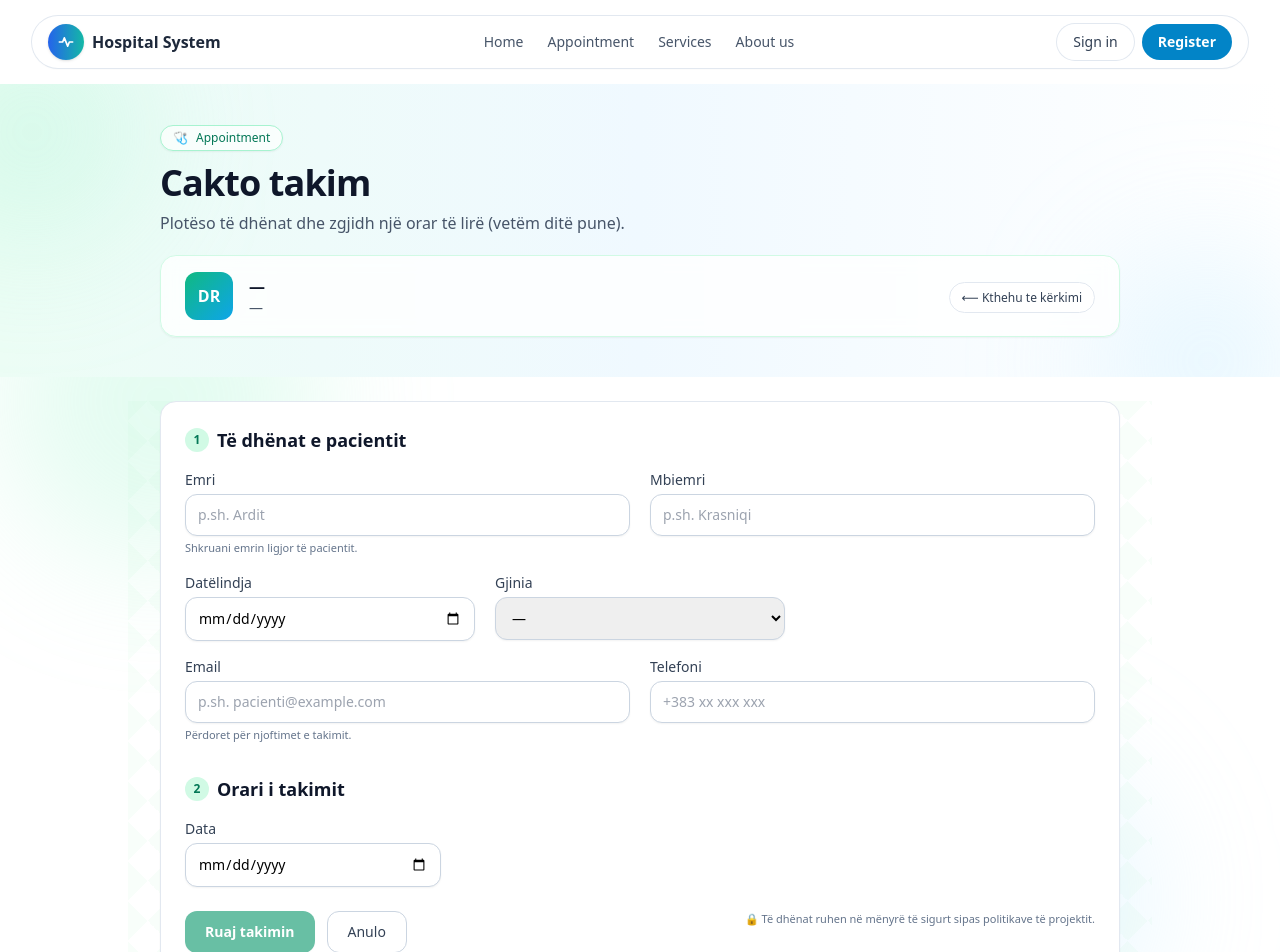
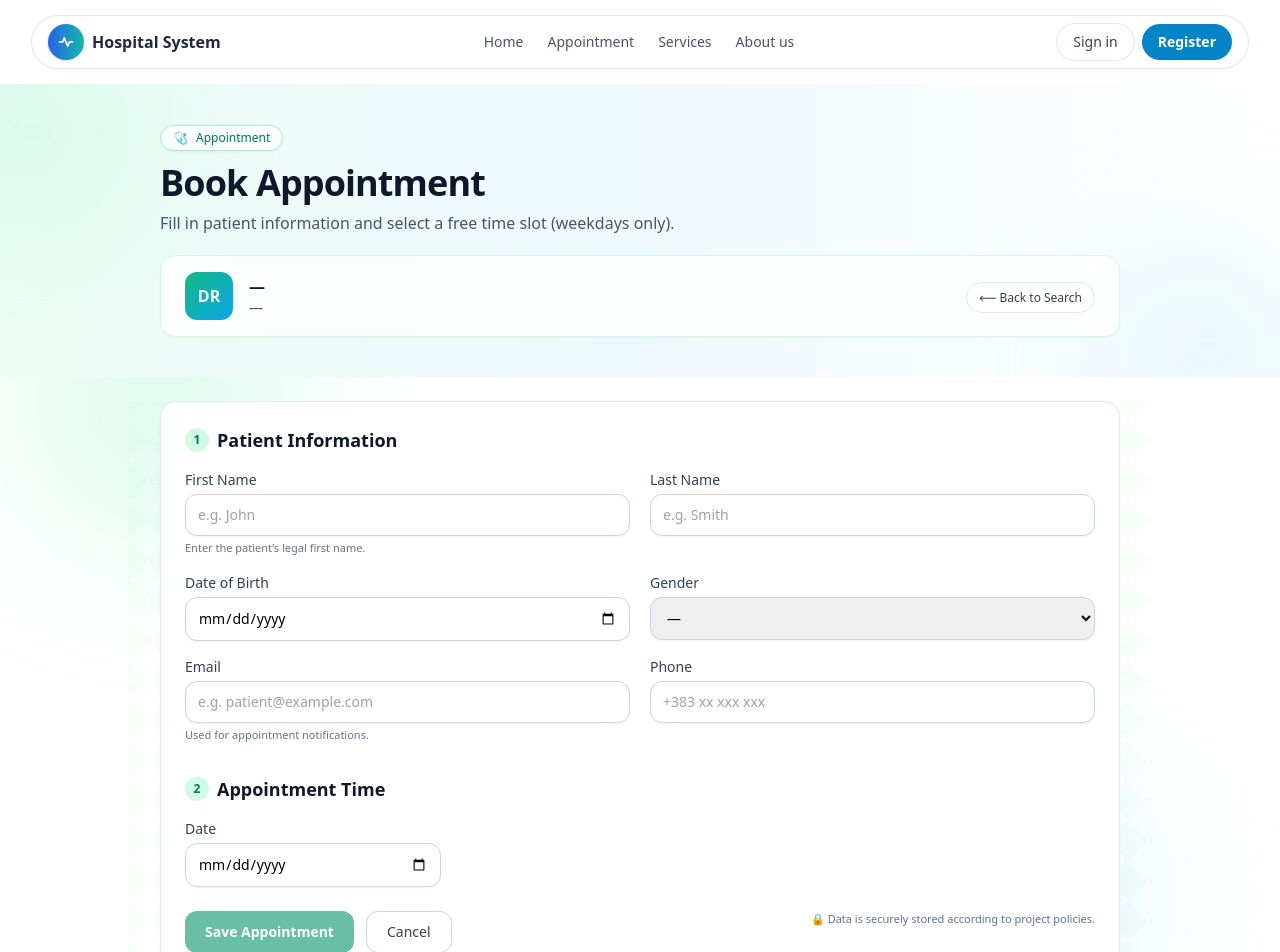
Before and after one commit to BlendFetahu/hospital-system, a React (Vite) app in the folder client/: page /appointments/new in a window 1280 px wide. Shown: the top 952 px of the page. Built offline with nearby package versions, Linux system fonts and the light colour scheme.

Commit message:
Ndryshime te disa detajeve në AppointmentNew

```diff
--- a/client/src/pages/AppointmentNew.jsx
+++ b/client/src/pages/AppointmentNew.jsx
@@ -9,7 +9,7 @@ function initials(name) {
   return parts.map((p) => p[0]?.toUpperCase() || "").join("") || "DR";
 }
 
-// 16 slote 30-min nga 08:00–16:00 (08:00, 08:30, …, 15:30)
+// 16 slots, 30-min each, from 08:00–16:00 (08:00, 08:30, …, 15:30)
 const ALL_SLOTS = (() => {
   const out = [];
   for (let h = 8; h < 16; h++) {
@@ -57,11 +57,11 @@ export default function AppointmentNew() {
       .then((res) => {
         const item = res.data?.item || null;
         setDoctor(item);
-        if (!item) setDocErr("Doktori nuk u gjet.");
+        if (!item) setDocErr("Doctor not found.");
       })
       .catch(() => {
         setDoctor(null);
-        setDocErr("S'mora të dhënat e doktorit.");
+        setDocErr("Could not fetch doctor data.");
       })
       .finally(() => setDocLoading(false));
   }, [doctorId]);
@@ -80,9 +80,9 @@ export default function AppointmentNew() {
   }, [firstName, lastName]);
 
   // schedule
-  const [date, setDate] = useState("");                // "YYYY-MM-DD"
-  const [booked, setBooked] = useState([]);            // ["08:30","09:00",...]
-  const [selectedTime, setSelectedTime] = useState(""); // "HH:mm"
+  const [date, setDate] = useState("");
+  const [booked, setBooked] = useState([]);
+  const [selectedTime, setSelectedTime] = useState("");
 
   const availableSlots = useMemo(
     () => ALL_SLOTS.filter((t) => !booked.includes(t)),
@@ -94,7 +94,7 @@ export default function AppointmentNew() {
   const [err, setErr] = useState("");
   const [ok, setOk] = useState("");
 
-  // kur ndryshon data/doctor: rifresko slotet e zëna; mos kërko fare në vikend
+  // when doctor/date changes: refresh booked slots; skip weekends
   useEffect(() => {
     setSelectedTime("");
     if (!doctorId || !date || isWeekend(date)) {
@@ -123,7 +123,6 @@ export default function AppointmentNew() {
     setErr("");
     setOk("");
 
-    // siguria në frontend (pa mesazhe për vikend – thjesht mos lejo submit)
     if (!canSubmit) return;
 
     setSubmitting(true);
@@ -133,7 +132,7 @@ export default function AppointmentNew() {
       const payload = {
         doctor_id: Number(doctorId),
         scheduled_at: scheduled,
-        reason: null, // mund ta kthesh në input nëse do
+        reason: null,
         patient: {
           first_name: firstName || null,
           last_name: lastName || null,
@@ -146,12 +145,12 @@ export default function AppointmentNew() {
       };
 
       await api.post("/appointments", payload);
-      setOk("Takimi u regjistrua me sukses.");
+      setOk("Appointment saved successfully.");
       navigate("/search");
     } catch (e) {
       const s = e?.response?.status;
-      if (s === 409) setErr("Ky orar është i zënë për këtë doktor. Zgjidh një orar tjetër.");
-      else setErr(e?.response?.data?.message || "Nuk u ruajt takimi. Kontrollo fushat ose provo përsëri.");
+      if (s === 409) setErr("This time is already booked for this doctor. Please select another slot.");
+      else setErr(e?.response?.data?.message || "Could not save appointment. Please check fields or try again.");
     } finally {
       setSubmitting(false);
     }
@@ -171,13 +170,13 @@ export default function AppointmentNew() {
           </div>
 
           <h1 className="mt-3 text-3xl sm:text-4xl font-extrabold tracking-tight text-slate-900">
-            Cakto takim
+            Book Appointment
           </h1>
           <p className="mt-2 text-slate-600">
-            {docLoading ? "Po ngarkoj të dhënat e doktorit…" : "Plotëso të dhënat dhe zgjidh një orar të lirë (vetëm ditë pune)."}
+            {docLoading ? "Loading doctor data…" : "Fill in patient information and select a free time slot (weekdays only)."}
           </p>
 
-          {/* info card e doktorit */}
+          {/* Doctor info card */}
           <div className="mt-5 rounded-2xl border border-emerald-100 bg-white/80 backdrop-blur px-4 py-4 sm:px-6 shadow-sm">
             <div className="flex items-center gap-4">
               <div className="grid h-12 w-12 place-items-center rounded-xl bg-gradient-to-br from-emerald-500 to-sky-500 text-white font-bold">
@@ -197,7 +196,7 @@ export default function AppointmentNew() {
                   to="/search"
                   className="rounded-full border border-slate-200 bg-white px-3 py-1.5 text-xs text-slate-700 hover:bg-slate-50"
                 >
-                  ⟵ Kthehu te kërkimi
+                  ⟵ Back to Search
                 </Link>
               </div>
             </div>
@@ -206,9 +205,9 @@ export default function AppointmentNew() {
         </div>
       </section>
 
-      {/* FORMA */}
+      {/* FORM */}
       <section className="relative mx-auto max-w-5xl px-4 sm:px-6 lg:px-8 pb-16">
-        {/* dekor */}
+        {/* decoration */}
         <div className="pointer-events-none absolute inset-0 -z-10">
           <div className="absolute inset-0 bg-[linear-gradient(135deg,#f0fdf4_25%,transparent_25%),linear-gradient(225deg,#f0fdf4_25%,transparent_25%),linear-gradient(45deg,#f0fdf4_25%,transparent_25%),linear-gradient(315deg,#f0fdf4_25%,#ffffff_25%)] bg-[length:40px_40px] opacity-40" />
           <div className="absolute -top-40 -left-32 h-80 w-80 rounded-full bg-emerald-200/30 blur-3xl" />
@@ -230,44 +229,44 @@ export default function AppointmentNew() {
           onSubmit={onSubmit}
           className="mt-6 rounded-2xl border border-slate-200 bg-white p-6 shadow-sm"
         >
-          {/* 1) Të dhënat e pacientit */}
+          {/* 1) Patient Information */}
           <div className="flex items-center gap-2">
             <span className="inline-flex h-6 w-6 items-center justify-center rounded-full bg-emerald-100 text-emerald-700 text-xs font-semibold">
               1
             </span>
-            <h2 className="text-lg font-semibold text-slate-900">Të dhënat e pacientit</h2>
+            <h2 className="text-lg font-semibold text-slate-900">Patient Information</h2>
           </div>
 
           <div className="mt-4 grid grid-cols-1 sm:grid-cols-2 gap-5">
             <div>
-              <label className="block text-sm font-medium text-slate-700">Emri</label>
+              <label className="block text-sm font-medium text-slate-700">First Name</label>
               <input
                 type="text"
                 value={firstName}
                 onChange={(e) => setFirstName(e.target.value)}
                 className="mt-1 w-full rounded-xl border border-slate-300 px-3 py-2.5 text-sm shadow-sm focus:border-emerald-500 focus:ring focus:ring-emerald-200"
-                placeholder="p.sh. Ardit"
+                placeholder="e.g. John"
                 required
               />
-              <p className="mt-1 text-[11px] text-slate-500">Shkruani emrin ligjor të pacientit.</p>
+              <p className="mt-1 text-[11px] text-slate-500">Enter the patient’s legal first name.</p>
             </div>
 
             <div>
-              <label className="block text-sm font-medium text-slate-700">Mbiemri</label>
+              <label className="block text-sm font-medium text-slate-700">Last Name</label>
               <input
                 type="text"
                 value={lastName}
                 onChange={(e) => setLastName(e.target.value)}
                 className="mt-1 w-full rounded-xl border border-slate-300 px-3 py-2.5 text-sm shadow-sm focus:border-emerald-500 focus:ring focus:ring-emerald-200"
-                placeholder="p.sh. Krasniqi"
+                placeholder="e.g. Smith"
                 required
               />
             </div>
           </div>
 
-          <div className="mt-4 grid grid-cols-1 sm:grid-cols-3 gap-5">
+          <div className="mt-4 grid grid-cols-1 sm:grid-cols-2 gap-5">
             <div>
-              <label className="block text-sm font-medium text-slate-700">Datëlindja</label>
+              <label className="block text-sm font-medium text-slate-700">Date of Birth</label>
               <input
                 type="date"
                 value={dob}
@@ -277,15 +276,15 @@ export default function AppointmentNew() {
             </div>
 
             <div>
-              <label className="block text-sm font-medium text-slate-700">Gjinia</label>
+              <label className="block text-sm font-medium text-slate-700">Gender</label>
               <select
                 value={gender}
                 onChange={(e) => setGender(e.target.value)}
                 className="mt-1 w-full rounded-xl border border-slate-300 px-3 py-2.5 text-sm shadow-sm focus:border-emerald-500 focus:ring focus:ring-emerald-200"
               >
                 <option value="">—</option>
-                <option value="Male">Mashkull</option>
-                <option value="Female">Femër</option>
+                <option value="Male">Male</option>
+                <option value="Female">Female</option>
               </select>
             </div>
           </div>
@@ -298,13 +297,13 @@ export default function AppointmentNew() {
                 value={email}
                 onChange={(e) => setEmail(e.target.value)}
                 className="mt-1 w-full rounded-xl border border-slate-300 px-3 py-2.5 text-sm shadow-sm focus:border-emerald-500 focus:ring focus:ring-emerald-200"
-                placeholder="p.sh. pacienti@example.com"
+                placeholder="e.g. patient@example.com"
               />
-              <p className="mt-1 text-[11px] text-slate-500">Përdoret për njoftimet e takimit.</p>
+              <p className="mt-1 text-[11px] text-slate-500">Used for appointment notifications.</p>
             </div>
 
             <div>
-              <label className="block text-sm font-medium text-slate-700">Telefoni</label>
+              <label className="block text-sm font-medium text-slate-700">Phone</label>
               <input
                 type="tel"
                 value={phone}
@@ -317,21 +316,20 @@ export default function AppointmentNew() {
 
           {fullName && (
             <p className="mt-3 text-xs text-slate-500">
-              Emri i plotë që do ruhet: <b>{fullName}</b>
+              Full name to be saved: <b>{fullName}</b>
             </p>
           )}
 
-          {/* 2) Orari i takimit */}
+          {/* 2) Appointment Time */}
           <div className="mt-8 flex items-center gap-2">
             <span className="inline-flex h-6 w-6 items-center justify-center rounded-full bg-emerald-100 text-emerald-700 text-xs font-semibold">
               2
             </span>
-            <h2 className="text-lg font-semibold text-slate-900">Orari i takimit</h2>
+            <h2 className="text-lg font-semibold text-slate-900">Appointment Time</h2>
           </div>
 
-          {/* Data (nuk shfaqim asnjë mesazh në vikend; thjesht nuk renderojmë slote) */}
           <div className="mt-4">
-            <label className="block text-sm font-medium text-slate-700">Data</label>
+            <label className="block text-sm font-medium text-slate-700">Date</label>
             <input
               type="date"
               value={date}
@@ -341,13 +339,12 @@ export default function AppointmentNew() {
             />
           </div>
 
-          {/* Slote të lira – FSHIH krejt seksionin nëse është vikend */}
           {!date || isWeekend(date) ? null : (
             <div className="mt-4">
-              <label className="block text-sm font-medium text-slate-700 mb-2">Zgjidh orarin</label>
+              <label className="block text-sm font-medium text-slate-700 mb-2">Select Time</label>
 
               {availableSlots.length === 0 ? (
-                <div className="text-sm text-rose-600">S’ka orare të lira në këtë ditë.</div>
+                <div className="text-sm text-rose-600">No available slots on this day.</div>
               ) : (
                 <div className="grid grid-cols-2 sm:grid-cols-4 md:grid-cols-6 gap-2">
                   {availableSlots.map((t) => {
@@ -374,7 +371,7 @@ export default function AppointmentNew() {
 
               {selectedTime && (
                 <p className="mt-2 text-xs text-emerald-700">
-                  Do të rezervohet: <b>{date}</b> në <b>{selectedTime}</b>
+                  Appointment will be reserved on <b>{date}</b> at <b>{selectedTime}</b>
                 </p>
               )}
             </div>
@@ -385,9 +382,9 @@ export default function AppointmentNew() {
               type="submit"
               disabled={!canSubmit}
               className="inline-flex items-center justify-center rounded-xl bg-emerald-600 px-5 py-2.5 text-white text-sm font-semibold shadow-sm hover:bg-emerald-700 active:scale-[.99] disabled:opacity-60"
-              title={!canSubmit ? "Zgjidh një ditë pune dhe orar të lirë" : undefined}
+              title={!canSubmit ? "Select a weekday and free time slot" : undefined}
             >
-              {submitting ? "Duke ruajtur…" : "Ruaj takimin"}
+              {submitting ? "Saving…" : "Save Appointment"}
             </button>
 
             <button
@@ -395,11 +392,11 @@ export default function AppointmentNew() {
               onClick={() => navigate(-1)}
               className="rounded-xl border border-slate-300 bg-white px-5 py-2.5 text-sm font-medium text-slate-700 hover:bg-slate-50"
             >
-              Anulo
+              Cancel
             </button>
 
             <span className="ml-auto text-[11px] text-slate-500">
-              🔒 Të dhënat ruhen në mënyrë të sigurt sipas politikave të projektit.
+              🔒 Data is securely stored according to project policies.
             </span>
           </div>
         </form>
```
